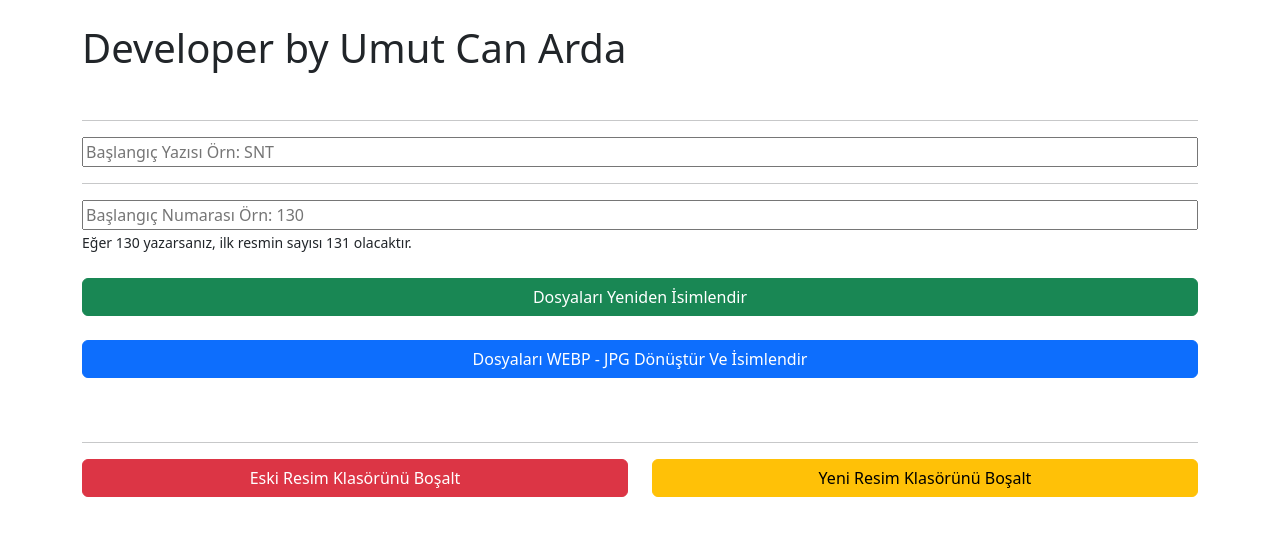
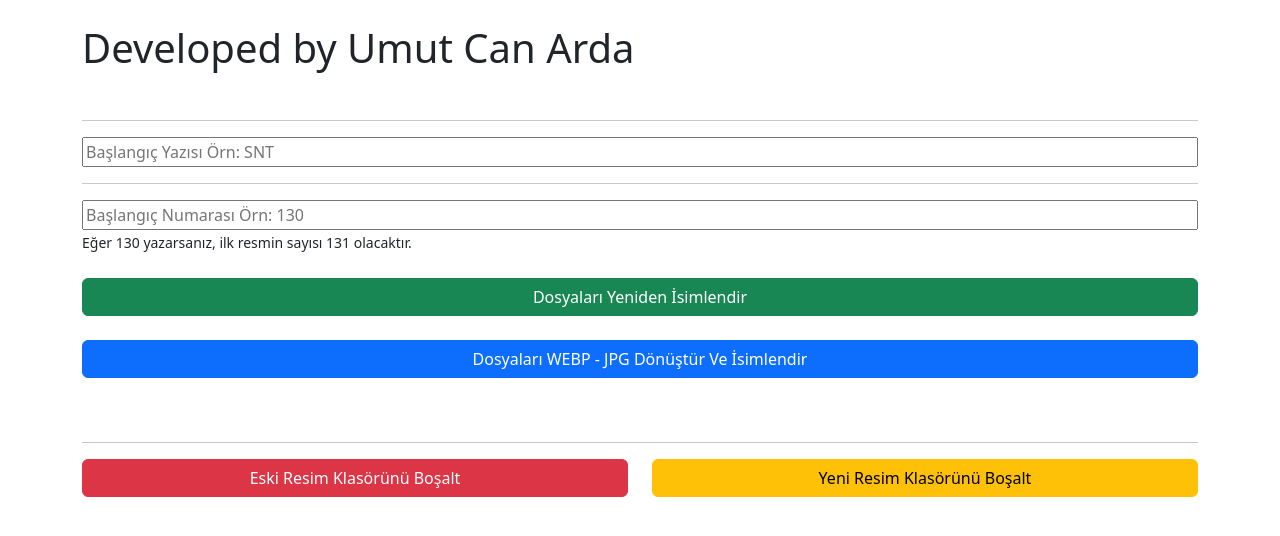
Before and after one commit to FlySquare/electronjs-file-manipulation, an Electron app: page index.html in a window 1280 px wide. Drawn offline with nearby package versions, Linux system fonts and the light colour scheme.

Commit message:
added readme

```diff
--- a/index.html
+++ b/index.html
@@ -9,7 +9,7 @@
 <body>
 <div class="container">
     <br>
-    <h1>Developer by Umut Can Arda</h1>
+    <h1>Developed by Umut Can Arda</h1>
     <br>
     <hr>
         <div class="row">
```
Also changed, not shown: new_images/SNT0000089.jpg (deleted), new_images/snt0000045.jpg (deleted), readme.MD (added).
